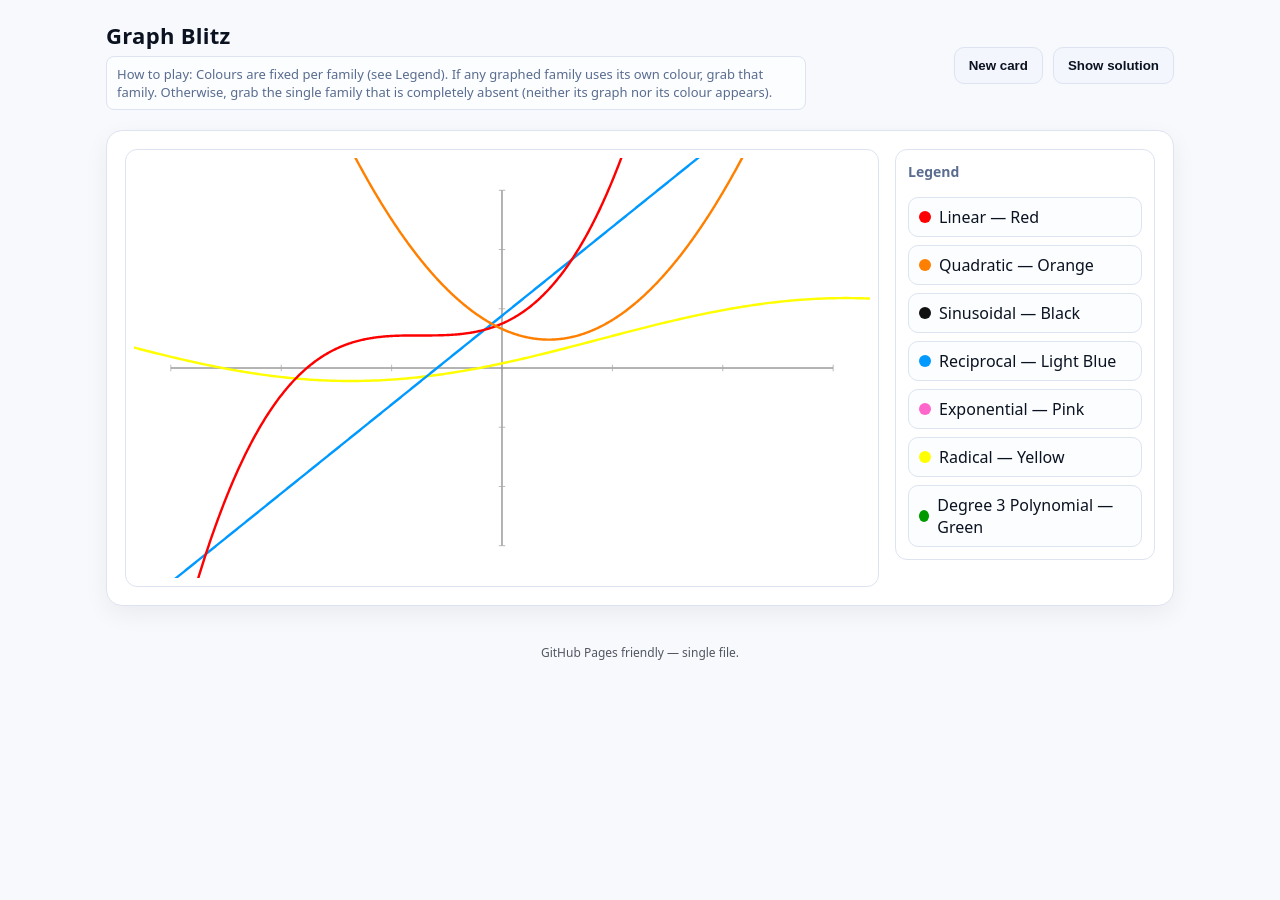
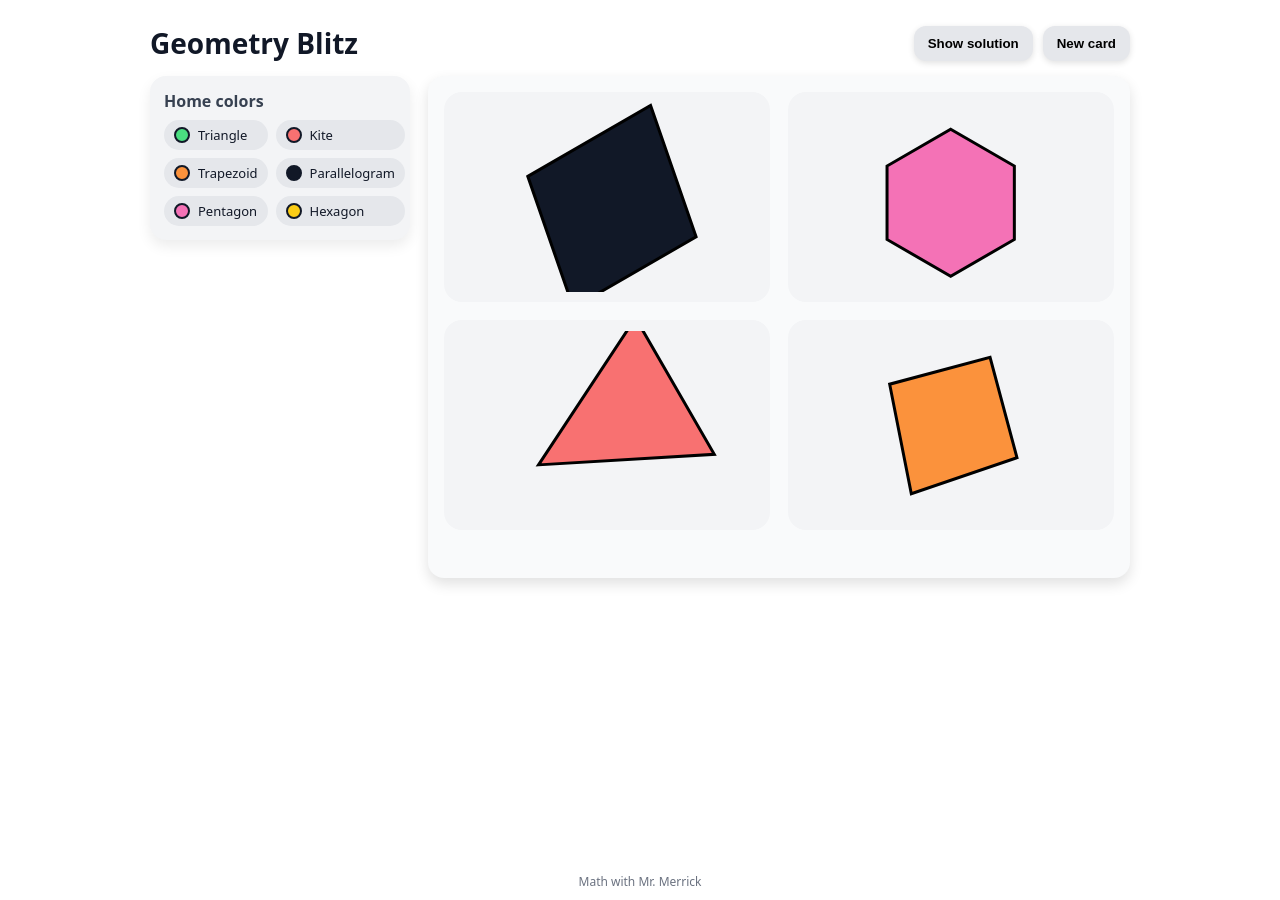
Before and after one commit to MerrickMath/MerrickMath.github.io, a Jekyll site: the page test.html, which Jekyll copies as it is, in a window 1280 px wide. Built offline with Jekyll 4.4.1, drawn with Linux system fonts in a browser that asks for light colours.

Commit message:
Update test.html

```diff
--- a/test.html
+++ b/test.html
@@ -1,291 +1,266 @@
-<!doctype html>
+<!DOCTYPE html>
 <html lang="en">
 <head>
   <meta charset="utf-8" />
-<meta name="viewport" content="width=device-width,initial-scale=1" />
-<title>Graph Blitz</title>
+  <meta name="viewport" content="width=device-width, initial-scale=1" />
+  <title>Geometry Blitz</title>
   <style>
-  :root{
-    /* Light theme */
-    --bg:#f7f9fc; --ink:#0b1220; --muted:#5a6c8f; --panel:#ffffff; --border:#dde3f0;
-    --clin:#ff0000; --cquad:#ff8000; --csin:#111111; --crecip:#0099ff; --cexp:#ff66cc; --crad:#ffff00; --ccub:#009900;
+    :root {
+      --bg: #ffffff;
+      --card: #f9fafb;
+      --muted: #374151;
+      --text: #111827;
+      --ring: 0 0 0 3px rgba(59,130,246,.35);
+      /* Bright palette */
+      --green: #4ade80;
+      --red: #f87171;
+      --orange: #fb923c;
+      --black: #111827;
+      --pink: #f472b6;
+      --yellow: #facc15;
     }
-  *{box-sizing:border-box}
-  body{margin:0; font-family:system-ui,Segoe UI,Roboto,Inter,Arial,sans-serif; color:var(--ink); background:var(--bg)}
-  header{padding:20px 16px; display:flex; gap:12px; align-items:center; justify-content:space-between; max-width:1100px; margin:0 auto; flex-wrap:wrap;}
-  h1{margin:0; font-size:22px; letter-spacing:.3px; font-weight:700}
-  .instructions{font-size:13px;color:var(--muted);background:#fbfdff;border:1px solid var(--border);border-radius:8px;padding:8px 10px;margin-top:6px;max-width:700px}
-  .controls{display:flex; gap:10px; flex-wrap:wrap}
-  button{cursor:pointer; border:1px solid var(--border); background:#f3f6fd; color:var(--ink); padding:10px 14px; border-radius:10px; font-weight:600; transition:.15s transform ease,.15s background-color ease,.15s border-color ease;}
-  button:hover{transform:translateY(-1px); background:#eef3ff; border-color:#cfd9ee}
-  main{max-width:1100px; margin:0 auto; padding:0 16px 28px}
-  .card{position:relative; background:var(--panel); border:1px solid var(--border); border-radius:16px; padding:18px; box-shadow:0 8px 24px rgba(12,22,44,.06)}
-  .stage{display:grid; grid-template-columns:1fr 260px; gap:16px; align-items:start}
-  @media (max-width:980px){ .stage{grid-template-columns:1fr} }
-  .plotWrap{background:#fff; border:1px solid var(--border); border-radius:12px; padding:8px; min-height:420px; position:relative}
-  .plotWrap svg{width:100%; height:420px; display:block; background:#fff; border-radius:8px}
-  .legend{display:grid; grid-template-columns:1fr; gap:8px; background:var(--panel); border:1px solid var(--border); border-radius:12px; padding:12px;}
-  .legend h3{margin:0 0 8px; font-size:14px; color:var(--muted)}
-  .pill{display:flex; gap:8px; align-items:center; padding:8px 10px; background:#fbfdff; border:1px solid var(--border); border-radius:10px}
-  .dot{width:12px; height:12px; border-radius:50%}
-  .answers{margin-top:14px; padding:10px; background:#fbfdff; border:1px solid var(--border); border-radius:10px; display:none}
-  .answers.show{display:block}
-  .answers ul{margin:8px 0 0 18px}
-  .toast{position:fixed; z-index:50; right:14px; bottom:14px; padding:10px 12px; border-radius:10px; background:#ffffff; border:1px solid var(--border); color:var(--ink); font-weight:600; box-shadow:0 10px 30px rgba(0,0,0,.08); opacity:0; transform:translateY(10px); transition:.2s opacity ease,.2s transform ease}
-  .toast.show{opacity:1; transform:none}
-  footer{opacity:.7; text-align:center; font-size:12px; padding:10px}
+
+    body { margin: 0; font-family: ui-sans-serif, system-ui, -apple-system, Segoe UI, Roboto, Noto Sans, Ubuntu, Cantarell, Helvetica Neue, Arial; background: var(--bg); color: var(--text); }
+
+    .page { max-width: 980px; margin: 24px auto 56px; padding: 0 16px; }
+
+    .topbar { display:flex; align-items:center; justify-content:space-between; gap:12px; margin-bottom:14px; }
+    h1 { margin:0; font-size: clamp(20px,3vw,28px); }
+    .controls { display:flex; gap:10px; }
+    button { appearance:none; border:0; padding:10px 14px; border-radius:12px; background:#e5e7eb; font-weight:600; cursor:pointer; box-shadow:0 2px 6px rgba(0,0,0,.12); }
+    button:hover { filter:brightness(1.05); }
+
+    .layout { display:grid; grid-template-columns: 260px 1fr; gap:18px; align-items:start; }
+
+    .legend { background:#f3f4f6; padding:14px; border-radius:16px; box-shadow:0 6px 14px rgba(0,0,0,.08); }
+    .legend h3 { margin:0 0 8px 0; font-size:16px; color:var(--muted); }
+    .row { display:grid; grid-template-columns: 1fr 1fr; gap:8px; }
+    .pill { display:flex; align-items:center; gap:8px; padding:6px 10px; border-radius:999px; background:#e5e7eb; font-size:13px; }
+    .dot { width:12px; height:12px; border-radius:50%; border:2px solid #111827; }
+
+    .card { background:var(--card); padding:16px; border-radius:16px; box-shadow:0 6px 14px rgba(0,0,0,.12); }
+    .grid { display:grid; grid-template-columns: repeat(2, minmax(160px, 1fr)); gap:18px; }
+    .slot { background:#f3f4f6; border-radius:18px; height:210px; display:grid; place-items:center; position:relative; }
+    .slot.correct { outline: var(--ring); }
+    svg { width:90%; height:90%; }
+
+    .status { margin-top:10px; font-size:14px; color:var(--muted); min-height:22px; }
+
+    .brand { position:fixed; bottom:10px; left:0; right:0; text-align:center; font-size:12px; color:#6b7280; }
+
+    /* Labels revealed on Show Solution */
+    .label { position:absolute; bottom:6px; left:50%; transform:translateX(-50%); font-size:12px; padding:2px 8px; border-radius:999px; background:#e5e7eb; color:var(--text); border:1px solid rgba(0,0,0,.08); }
+    .hidden { display:none; }
   </style>
 </head>
 <body>
-<header>
-  <div>
-    <h1>Graph Blitz</h1>
-    <div class="instructions">How to play: Colours are fixed per family (see Legend). If any graphed family uses its own colour, grab that family. Otherwise, grab the single family that is completely absent (neither its graph nor its colour appears).</div>
+  <div class="page">
+    <div class="topbar">
+      <h1>Geometry Blitz</h1>
+      <div class="controls">
+        <button id="btnShow">Show solution</button>
+        <button id="btnNew">New card</button>
       </div>
-  <div class="controls">
-    <button id="btn-new">New card</button>
-    <button id="btn-solution">Show solution</button>
-  </div>
-</header>
-
-<main>
-  <div class="card">
-    <div class="stage">
-      <div class="plotWrap">
-        <svg id="plot" viewBox="0 0 900 520" preserveAspectRatio="xMidYMid meet" aria-label="Graph plot area"></svg>
-      </div>
-      <aside class="legend" id="legend">
-        <h3>Legend</h3>
-      </aside>
     </div>
 
-    <div class="answers" id="answers">
-      <strong>Grab:</strong>
-      <ul id="answerList"></ul>
+    <div class="layout">
+      <!-- Legend LEFT -->
+      <aside class="legend" aria-label="Home colors legend">
+        <h3>Home colors</h3>
+        <div class="row" id="legendRow"></div>
+      </aside>
+
+      <!-- Card RIGHT -->
+      <section class="card">
+        <div class="grid" id="grid" role="group" aria-label="Card with 4 shapes"></div>
+        <div id="status" class="status" aria-live="polite"></div>
+      </section>
     </div>
   </div>
-</main>
-
-<div class="toast" id="toast">New card generated</div>
-<footer>GitHub Pages friendly — single file.</footer>
+  <div class="brand">Math with Mr. Merrick</div>
 
   <script>
-(function(){
-  /* ---------- Fixed mapping (updated colours) ---------- */
-  const FAMILY = [
-    { key:'lin',   name:'Linear',      color:'clin'    }, // Red
-    { key:'quad',  name:'Quadratic',   color:'cquad'   }, // Orange
-    { key:'sin',   name:'Sinusoidal',  color:'csin'    }, // Black
-    { key:'recip', name:'Reciprocal',  color:'crecip'  }, // Light Blue (#0099FF)
-    { key:'exp',   name:'Exponential', color:'cexp'    }, // Pink
-    { key:'rad',   name:'Radical',     color:'crad'    }, // Yellow
-    { key:'cub',   name:'Degree 3 Polynomial', color:'ccub' }, // Green
-  ];
-  const KEY = Object.fromEntries(FAMILY.map(f=>[f.key,f]));
-  const COLOR_HEX = {
-    clin:css('--clin'), cquad:css('--cquad'), csin:css('--csin'), crecip:css('--crecip'),
-    cexp:css('--cexp'), crad:css('--crad'), ccub:css('--ccub')
+    // ===== Data =====
+    const SHAPES = ["Triangle", "Kite", "Trapezoid", "Parallelogram", "Pentagon", "Hexagon"];
+    const HOME = {
+      Triangle:   css("--green"),
+      Kite:       css("--red"),
+      Trapezoid:  css("--orange"),
+      Parallelogram: css("--black"),
+      Pentagon:   css("--pink"),
+      Hexagon:    css("--yellow")
     };
-  const ALL_KEYS = FAMILY.map(f=>f.key);
+    const COLORS = Object.values(HOME);
 
-  /* ---------- Utilities ---------- */
-  function css(v){ return getComputedStyle(document.documentElement).getPropertyValue(v).trim(); }
-  function sample(arr,k){ const a=[...arr], r=[]; for(let i=0;i<k;i++){ const j=Math.floor(Math.random()*a.length); r.push(a.splice(j,1)[0]); } return r; }
-  function rand(arr){ return arr[Math.floor(Math.random()*arr.length)]; }
-  function shuffle(a){ for(let i=a.length-1;i>0;i--){ const j=Math.floor(Math.random()*(i+1)); [a[i],a[j]]=[a[j],a[i]];} return a; }
+    // ===== Elements =====
+    const gridEl = document.getElementById('grid');
+    const statusEl = document.getElementById('status');
+    const btnNew = document.getElementById('btnNew');
+    const btnShow = document.getElementById('btnShow');
+    const legendRow = document.getElementById('legendRow');
 
-  /* ---------- Plot (SVG) with transformable families ---------- */
-  const PLOT = document.getElementById('plot');
-  const W=900,H=520,PAD=40; const XMIN=-3,XMAX=3,YMIN=-3,YMAX=3;
-  const sx = x => PAD + (x-XMIN)/(XMAX-XMIN)*(W-2*PAD);
-  const sy = y => H - PAD - (y-YMIN)/(YMAX-YMIN)*(H-2*PAD);
-  function mk(tag, attrs={}, kids=[]){ const el=document.createElementNS('http://www.w3.org/2000/svg',tag); Object.entries(attrs).forEach(([k,v])=>el.setAttribute(k,v)); kids.forEach(ch=>el.appendChild(ch)); return el; }
-  function axes(){ const g=mk('g'); const x0=sy(0), y0=sx(0); g.appendChild(mk('line',{x1:sx(XMIN),y1:x0,x2:sx(XMAX),y2:x0,stroke:'#444'})); g.appendChild(mk('line',{x1:y0,y1:sy(YMIN),x2:y0,y2:sy(YMAX),stroke:'#444'})); for(let t=-3;t<=3;t++){ const tx=sx(t), ty=sy(t); g.appendChild(mk('line',{x1:tx,y1:x0-4,x2:tx,y2:x0+4,stroke:'#aaa'})); g.appendChild(mk('line',{x1:y0-4,y1:ty,x2:y0+4,y2:ty,stroke:'#aaa'})); } return g; }
-  function pathFor(fn, segs, color, width=3){ const N=700; let d=''; for(const [a,b] of segs){ let first=true; for(let i=0;i<=N;i++){ const x=a+(b-a)*i/N; let y=fn(x); if(!isFinite(y)) { first=true; continue; } y=Math.max(YMIN-1,Math.min(YMAX+1,y)); const px=sx(x).toFixed(2), py=sy(y).toFixed(2); d += (first?`M ${px} ${py}`:` L ${px} ${py}`); first=false; } } return mk('path',{d,fill:'none',stroke:color,'stroke-width':String(width)}); }
+    // ===== State =====
+    let state = { items: [], solution: null };
 
-  // Random transform helpers (keep curves varied but readable)
-  function rng(a,b){ return a + Math.random()*(b-a); }
-  function pick(arr){ return arr[Math.floor(Math.random()*arr.length)]; }
+    // ===== Utils =====
+    function css(name){ return getComputedStyle(document.documentElement).getPropertyValue(name).trim(); }
+    function sample(arr){ return arr[Math.floor(Math.random()*arr.length)]; }
+    function shuffle(arr){ return arr.slice().sort(()=>Math.random()-.5); }
 
-  function familyFn(key){
-    switch(key){
-      case 'lin': {
-        const m = pick([-2,-1.5,-1,-0.5,0.5,1,1.5,2]);
-        const h = rng(-1.5,1.5), k = rng(-1.0,1.0);
-        const fn = x => m*(x-h)+k;
-        return { fn, segs:[[-3,3]] };
-      }
-      case 'quad': {
-        const a = pick([-1.3,-1,-0.7,0.7,1,1.3]);
-        const h = rng(-1.0,1.0), k = rng(-0.8,1.0);
-        const fn = x => a*(x-h)*(x-h)+k;
-        return { fn, segs:[[-3,3]] };
-      }
-      case 'sin': {
-        const A = pick([0.7,1,1.3]) * pick([1,-1]);
-        const B = pick([0.7,1,1.4]);
-        const h = rng(-1.5,1.5), k = rng(-0.5,0.5);
-        const fn = x => A*Math.sin(B*(x-h))+k;
-        return { fn, segs:[[-6.283,6.283]] };
-      }
-      case 'recip': {
-        const A = pick([0.8,1,1.5]) * pick([1,-1]);
-        const h = rng(-0.8,0.8), k = rng(-0.8,0.8);
-        const fn = x => A/(x-h)+k;
-        return { fn, segs:[[-3,h-0.2],[h+0.2,3]] };
-      }
-      case 'exp': {
-        const A = pick([0.3,0.5,0.8]) * pick([1,-1]);
-        const B = pick([0.6,0.8,1.0]);
-        const h = rng(-0.8,0.8), k = rng(-0.5,0.8);
-        const fn = x => A*Math.exp(B*(x-h))+k;
-        return { fn, segs:[[-3,3]] };
-      }
-      case 'rad': {
-        const A = pick([0.7,1,1.3]) * pick([1,-1]);
-        const h = rng(-2.0,1.5), k = rng(-0.8,0.8);
-        const fn = x => A*Math.sqrt(Math.max(0,x-h))+k;
-        return { fn, segs:[[h,3]] };
-      }
-      case 'cub': {
-        const A = pick([0.5,0.8,1,1.3]) * pick([1,-1]);
-        const h = rng(-1.2,1.2), k = rng(-1.0,1.0);
-        const fn = x => A*Math.pow(x-h,3)+k;
-        return { fn, segs:[[-3,3]] };
-      }
-    }
-  }
-
-  function renderPlot(curves){
-    PLOT.innerHTML='';
-    PLOT.appendChild(axes());
-    for(const c of curves){
-      const col = COLOR_HEX[KEY[c.colorK].color];
-      const f   = familyFn(c.shapeK);
-      PLOT.appendChild(pathFor(f.fn, f.segs, col));
-    }
-  }
-
-  /* ---------- Legend (single column, updated text) ---------- */
-  const legend = document.getElementById('legend');
-  const LEGEND_TEXT = {
-    lin: 'Linear — Red',
-    quad: 'Quadratic — Orange',
-    sin: 'Sinusoidal — Black',
-    recip: 'Reciprocal — Light Blue',
-    exp: 'Exponential — Pink',
-    rad: 'Radical — Yellow',
-    cub: 'Degree 3 Polynomial — Green'
-  };
+    // ===== Legend =====
     function makeLegend(){
-    legend.querySelectorAll('.pill').forEach(n=>n.remove());
-    FAMILY.forEach(f=>{
-      const p=document.createElement('div'); p.className='pill';
-      const dot=document.createElement('span'); dot.className='dot'; dot.style.background=COLOR_HEX[f.color];
-      const text=document.createElement('span'); text.textContent = LEGEND_TEXT[f.key] || f.name;
-      p.append(dot,text); legend.appendChild(p);
+      legendRow.innerHTML = '';
+      SHAPES.forEach(s => {
+        const pill = document.createElement('div'); pill.className = 'pill';
+        const dot = document.createElement('span'); dot.className = 'dot'; dot.style.background = HOME[s];
+        const label = document.createElement('span'); label.textContent = s;
+        pill.append(dot, label);
+        legendRow.appendChild(pill);
       });
     }
 
-  /* ---------- Derangement helper ---------- */
-  function derange(shapes, colours){
-    // assign colours (array of family keys) to shapes (array of family keys) such that colour != corresponding shape
-    const n=shapes.length; const used=Array(n).fill(false); const out=Array(n).fill(null);
-    function backtrack(i){
-      if(i===n) return true;
-      for(let j=0;j<n;j++){
-        if(used[j]) continue; const c=colours[j]; if(c===shapes[i]) continue;
-        out[i]=c; used[j]=true; if(backtrack(i+1)) return true; used[j]=false; out[i]=null;
+    // ===== SVG drawing =====
+    function svgBox(){ const s = document.createElementNS('http://www.w3.org/2000/svg','svg'); s.setAttribute('viewBox','0 0 180 180'); return s; }
+    function poly(points, fill){
+      const p = document.createElementNS('http://www.w3.org/2000/svg','polygon');
+      p.setAttribute('points', points.map(pt=>pt.join(',')).join(' '));
+      p.setAttribute('fill', fill);
+      p.setAttribute('stroke', 'black');       // black outline for clarity
+      p.setAttribute('stroke-width', '3');
+      p.setAttribute('vector-effect', 'non-scaling-stroke');
+      return p;
     }
-      return false;
+    function regPoly(cx,cy,r,n){
+      const pts=[]; const start=-Math.PI/2;
+      for(let i=0;i<n;i++){ const a=start+i*2*Math.PI/n; pts.push([cx+r*Math.cos(a), cy+r*Math.sin(a)]); }
+      return pts;
     }
-    return backtrack(0) ? out : null;
+    function drawShape(shape,color){
+      const svg = svgBox();
+      const g = document.createElementNS('http://www.w3.org/2000/svg','g');
+      const angle = [0,30,60,90,120,150,180,210,240,270,300,330][Math.floor(Math.random()*12)];
+      g.setAttribute('transform', `rotate(${angle} 90 90)`);
+      if(shape==='Triangle') g.appendChild(poly([[90,15],[15,165],[165,165]], color));
+      else if(shape==='Kite') g.appendChild(poly([[90,15],[160,85],[90,165],[20,85]], color));
+      else if(shape==='Trapezoid') g.appendChild(poly([[35,35],[145,35],[170,165],[10,165]], color));
+      else if(shape==='Parallelogram') g.appendChild(poly([[35,35],[170,35],[145,165],[10,165]], color));
+      else if(shape==='Pentagon') g.appendChild(poly(regPoly(90,95,75,5), color));
+      else if(shape==='Hexagon') g.appendChild(poly(regPoly(90,95,70,6), color));
+      svg.appendChild(g);
+      return svg;
     }
 
-  /* ---------- Card generation (graphs only, always-solvable) ---------- */
-  function makeCard(){
-    const shapes = sample(ALL_KEYS, 4).sort();            // families drawn as graphs
-    const absent = ALL_KEYS.filter(k=>!shapes.includes(k));
+    // ===== Card generation =====
+    function renderCard(shapes, colors){
+      gridEl.innerHTML = '';
+      state.items = [];
+      shapes.forEach((shape,i)=>{
+        const slot = document.createElement('div'); slot.className = 'slot';
+        const svg = drawShape(shape, colors[i]);
+        slot.appendChild(svg);
 
-    let curves = []; // list of {shapeK, colorK}
-    let solution = null;
+        // add hidden label now; reveal on Show Solution
+        const label = document.createElement('div');
+        label.className = 'label hidden';
+        label.textContent = shape;
+        slot.appendChild(label);
 
-    if (Math.random() < 0.5){
-      // MATCH TYPE: exactly one graph drawn in its canonical colour
-      const matchK = rand(shapes);
-      const others = shapes.filter(k=>k!==matchK);
-      const colourPool = shuffle([...ALL_KEYS]);
-      // Ensure pool contains matchK, and we take distinct colours
-      const assigned = [];
-      for(const s of shapes){
-        if(s===matchK){ assigned.push(matchK); continue; }
-        const c = colourPool.find(k=>k!==s && !assigned.includes(k) && k!==matchK ? true : (k!==s && !assigned.includes(k)));
-        if(!c){ return makeCard(); }
-        assigned.push(c);
-      }
-      for(let i=0;i<shapes.length;i++) curves.push({ shapeK: shapes[i], colorK: assigned[i] });
-      const correctCount = curves.filter(c=>c.shapeK===c.colorK).length;
-      if (correctCount!==1){ return makeCard(); }
-      solution = matchK;
-    } else {
-      // ABSENT TYPE: zero correctly-coloured graphs; exactly one fully-absent family
-      const [absPick, b, c] = shuffle([...absent]);
-      // Build a colour set that excludes absPick but includes b and c to prevent them from being fully absent
-      let colourCandidates = shuffle([b,c, ...shapes]);
-      colourCandidates = Array.from(new Set(colourCandidates.filter(k=>k!==absPick))).slice(0,4);
-      while(colourCandidates.length<4){
-        const k = rand(ALL_KEYS.filter(x=>x!==absPick && !colourCandidates.includes(x)));
-        colourCandidates.push(k);
-      }
-      let assigned = derange(shapes, colourCandidates);
-      if(!assigned){ return makeCard(); }
-      for(let i=0;i<shapes.length;i++) curves.push({ shapeK: shapes[i], colorK: assigned[i] });
-      const anyCorrect = curves.some(c=>c.shapeK===c.colorK);
-      if (anyCorrect) return makeCard();
-      const shapesUsed = new Set(shapes);
-      const coloursUsed = new Set(curves.map(c=>c.colorK));
-      const fullyAbsent = ALL_KEYS.filter(k=>!shapesUsed.has(k) && !coloursUsed.has(k));
-      if (fullyAbsent.length!==1 || fullyAbsent[0]!==absPick){ return makeCard(); }
-      solution = absPick;
+        gridEl.appendChild(slot);
+        state.items.push({shape, color: colors[i], slotEl: slot, svgEl: svg, labelEl: label});
+      });
     }
 
-    curves = shuffle(curves); // randomize draw order
-    return { curves, solution };
+    function computeSolution(){
+      // 1) Home-color rule
+      const homeIdx = state.items.findIndex(it => it.color === HOME[it.shape]);
+      if(homeIdx !== -1){
+        // if multiple home matches exist, no unique solution
+        const another = state.items.findIndex((it,idx) => idx!==homeIdx && it.color===HOME[it.shape]);
+        if(another === -1){
+          return { type:'home', target: state.items[homeIdx].shape, index: homeIdx, explain: `${state.items[homeIdx].shape} appears in its home color.` };
+        }
+      }
+      // 2) Absent rule
+      const shownShapes = state.items.map(it=>it.shape);
+      const shownColors = state.items.map(it=>it.color);
+      const cands = SHAPES.filter(s => !shownShapes.includes(s) && !shownColors.includes(HOME[s]));
+      if(cands.length === 1){
+        return { type:'absent', target: cands[0], index: -1, explain: `${cands[0]} is the only shape whose shape and home color are both missing.` };
+      }
+      // 3) No solution
+      return { type:'none', target:null, index:-1, explain:'No solution on this card.' };
     }
 
-  /* ---------- Solution box ---------- */
-  const ansWrap = document.getElementById('answers');
-  const ansList = document.getElementById('answerList');
-  function showSolution(key){
-    ansList.innerHTML='';
-    const fam = KEY[key];
-    const hex = COLOR_HEX[fam.color];
-    const li = document.createElement('li');
-    li.innerHTML = `<span class="dot" style="background:${hex}; display:inline-block; vertical-align:middle; margin-right:6px"></span><strong>${fam.name}</strong>`;
-    ansList.appendChild(li);
-    ansWrap.classList.add('show');
+    function newCard(){
+      statusEl.textContent = '';
+      // 60% chance of solvable home-match, 25% chance solvable absent, 15% truly random (may be none)
+      const r = Math.random();
+      if(r < 0.60){
+        const target = sample(SHAPES);
+        const others = shuffle(SHAPES.filter(s=>s!==target)).slice(0,3);
+        const chosen = [target, ...others];
+
+        // distinct colors on card; target uses home color, others avoid own home and repeats
+        const used = new Set([HOME[target]]);
+        const colors = chosen.map(s => {
+          if (s === target) return HOME[s];
+          const pool = COLORS.filter(c => c !== HOME[s] && !used.has(c));
+          const pick = pool.length ? sample(pool) : sample(COLORS.filter(c => c !== HOME[s]));
+          used.add(pick);
+          return pick;
+        });
+
+        renderCard(chosen, colors);
+      } else if(r < 0.85){
+        // Construct a guaranteed-unique absent solution
+        const T = sample(SHAPES); // answer (absent)
+        let U = sample(SHAPES); while(U===T) U = sample(SHAPES); // also absent
+        const shown = SHAPES.filter(s=>s!==T && s!==U); // 4 shapes
+        const colorPool = COLORS.filter(c=>c!==HOME[T]); // exclude HOME[T]
+        const colors = [HOME[U]]; // include HOME[U]
+        const rest = colorPool.filter(c=>c!==HOME[U]);
+        const shuffled = shuffle(rest);
+        while(colors.length<4) colors.push(shuffled.shift());
+        // derangement: none shown in home color
+        let assign = shuffle(colors), tries=0;
+        while(shown.some((s,i)=>assign[i]===HOME[s]) && tries<200){ assign = shuffle(colors); tries++; }
+        renderCard(shown, assign);
+      } else {
+        // random (may be none)
+        const chosen = shuffle(SHAPES).slice(0,4);
+        const colors = shuffle(COLORS).slice(0,4);
+        renderCard(chosen, colors);
       }
-  function hideSolution(){ ansWrap.classList.remove('show'); ansList.innerHTML=''; }
-
-  function toast(msg){ const t=document.getElementById('toast'); if(!t) return; t.textContent=msg; t.classList.add('show'); setTimeout(()=>t.classList.remove('show'),1200); }
-
-  /* ---------- App wiring ---------- */
-  function newCard(){
-    const {curves, solution} = makeCard();
-    renderPlot(curves);
-    makeLegend();
-    hideSolution();
-    newCard.solution = solution;
-    toast('New card generated');
+      state.solution = computeSolution();
     }
 
-  document.getElementById('btn-new').addEventListener('click', newCard);
-  document.getElementById('btn-solution').addEventListener('click', ()=>{ if(newCard.solution) showSolution(newCard.solution); });
+    function showSolution(){
+      if(!state.solution) return;
+      state.items.forEach(it=>{
+        it.slotEl.classList.remove('correct');
+        if(it.labelEl) it.labelEl.classList.remove('hidden'); // reveal labels
+      });
+      if(state.solution.type==='home'){
+        const t = state.items[state.solution.index];
+        if(t) t.slotEl.classList.add('correct'); // highlight correct slot
+      }
+      statusEl.innerHTML = (state.solution.type==='none')
+        ? 'No solution on this card.'
+        : `Answer: <strong>${state.solution.target}</strong> — ${state.solution.explain}`;
+    }
 
-  // Boot
+    // ===== Events =====
+    btnNew.addEventListener('click', newCard);
+    btnShow.addEventListener('click', showSolution);
+    window.addEventListener('keydown', e=>{
+      const k = e.key.toLowerCase();
+      if(k==='n') newCard();
+      if(k==='s') showSolution();
+    });
+
+    // ===== Init =====
     makeLegend();
     newCard();
-})();
   </script>
 </body>
 </html>
```
Lines whose indentation alone changed are shown as unchanged.
